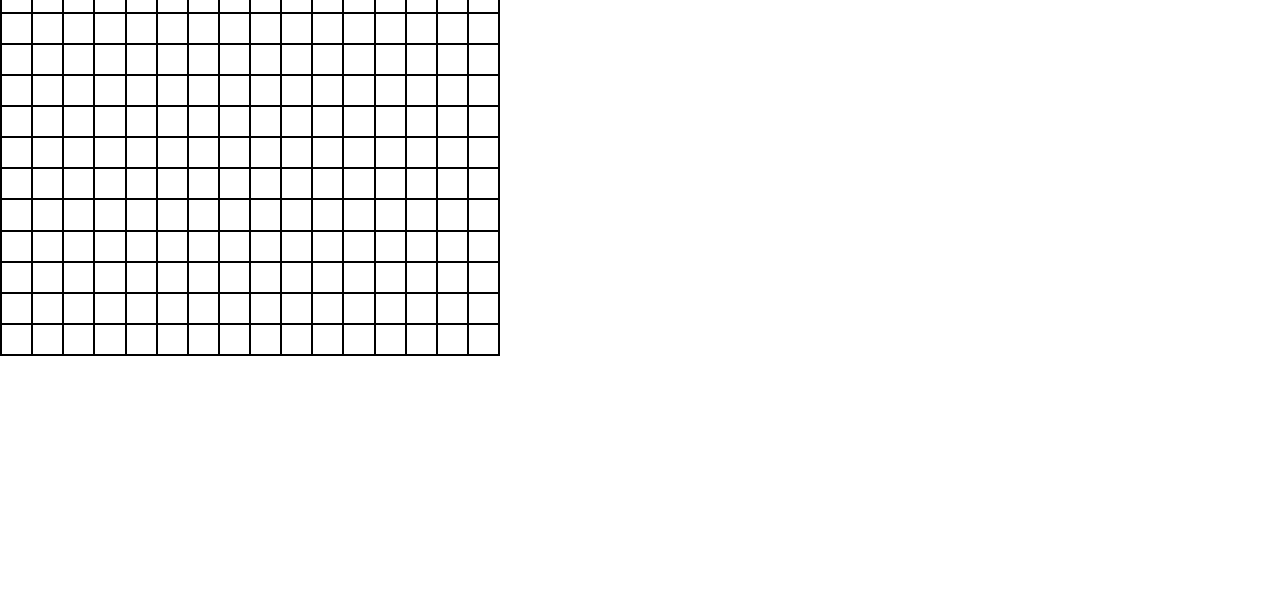
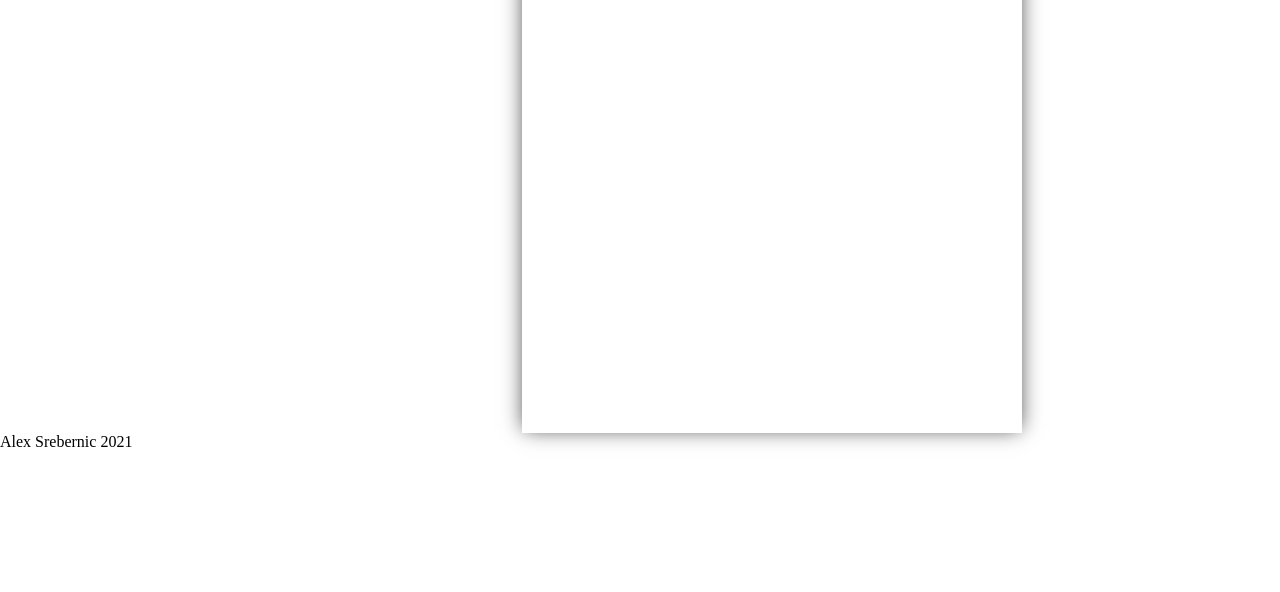
Before and after one commit to alexsrebernic/ETCH_A_SKETCH_TOP, a plain HTML site: page index.html in a window 1280 px wide. Shown: the part 208-800 px from the top of the page. Drawn offline with Linux system fonts and the light colour scheme.

Commit message:
add new css style , add paint function , add footer

```diff
--- a/app.js
+++ b/app.js
@@ -1,19 +1,23 @@
 const drawTable = document.querySelector(".drawTable");
-// Make the boxs in the container function
+// Make the boxs in the container
 function makeTable (number){
     for(let i = 1 ; i <= number*number ; i++){
         const div = document.createElement("div")
-        div.className = "box"
+        div.id = "box"
+        div.setAttribute("draggable", "false");
+        div.setAttribute("data-bottom", "true");
+
         drawTable.appendChild(div)
     }
     drawTable.style.gridTemplateColumns = "repeat("+ number +",1fr)"
     drawTable.style.gridTemplateRows = "repeat("+ number +",1fr)"
 }
 makeTable(16)
-
 // Paint the boxs in the table
-const box = document.getElementsByClassName("box")
+const box = document.querySelectorAll("#box")
 function paintBox(){
     this.style.backgroundColor = "black"
 }
-box.addEventListener("click",paintBox)
+for(let l = 1 ; l < box.length ; l++){
+    box[l].addEventListener("mouseover",paintBox)
+}
--- a/index.html
+++ b/index.html
@@ -8,9 +8,18 @@
     <link rel="stylesheet" href="main.css">
 </head>
 <body>
-    <h1>ETCH-A-SKETCH</h1>
-    <h2>This is a project from the <a href="https://www.theodinproject.com/">The Odin Project</a> Course</h2>
+    <div class="project">
+    <div class="container">
+        <h1>ETCH-A-SKETCH</h1>
+        <h2>This is a project from the <a href="https://www.theodinproject.com/">The Odin Project</a> Course</h2>
+    </div>
     <div class="drawTable"></div>
+</div>
+    <footer>
+        <p>Alex Srebernic 2021</p>
+        <a href="https://github.com/alexsrebernic"></a>
+        <a href="https://www.linkedin.com/in/alex-srebernic-201427213/"></a>
+    </footer>
     <script src="app.js"></script>
 </body>
 </html>
--- a/main.scss
+++ b/main.scss
@@ -3,16 +3,23 @@
     margin: 0;
     padding: 0;
 }
+body {
+    height: 100vh;
+    display: flex;
+    flex-direction: column;
+    justify-content: center;
+}
+.project {
+    display: flex;
+
+
+}
 .drawTable {
     display: grid;
     width: 31.25rem;
     height: 31.25rem;
-    border-top: 0.5px solid black;
-    border-left: 0.5px solid black;
-    border-right: 0.5px solid black;
-    border-bottom: 0.5px solid black;
+    box-shadow: 0px -2px 20px -2px rgba(0,0,0,0.75);
+    -webkit-box-shadow: 0px -2px 20px -2px rgba(0,0,0,0.75);
+    -moz-box-shadow: 0px -2px 20px -2px rgba(0,0,0,0.75);
 
-    div {
-        border: 0.2px solid black;
-    }
 }
```
Also changed, not shown: main.css, 1 other file.
